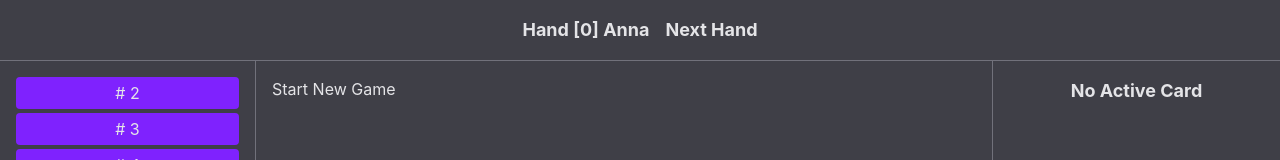
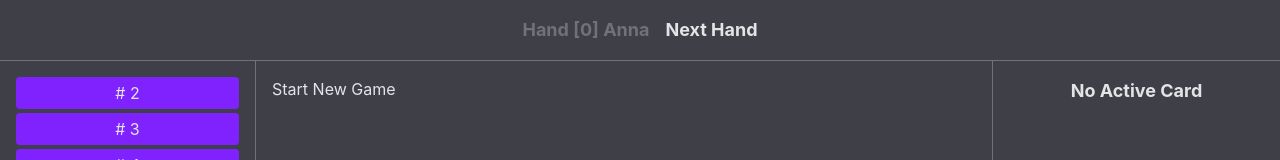
Before and after one commit to trudoholic/ccg2026, a React (Vite) app: page / in a window 1280 px wide. Shown: the top 160 px of the page. Built offline with nearby package versions, Linux system fonts and the light colour scheme.

Commit message:
isTurnOn 2

```diff
--- a/src/components/HeaderView.tsx
+++ b/src/components/HeaderView.tsx
@@ -15,7 +15,9 @@ function HeaderView() {
 
   return (
     <div className="flex gap-4 mx-auto justify-center">
-      <p className={`font-bold text-lg select-none`}>{`Hand [${handIdx}] ${playerNames[handIdx]}`}</p>
+      <p className={`font-bold text-lg select-none text-zinc-500`}>
+        {`Hand [${handIdx}] ${playerNames[handIdx]}`}
+      </p>
 
       {isTurnOn()? (
         <>
--- a/src/components/MainControls.tsx
+++ b/src/components/MainControls.tsx
@@ -1,4 +1,7 @@
-import {useFlowStore, phaseNames, isBeatOn, isPhaseOn} from "../store/useFlowStore"
+import {
+  useFlowStore, phaseNames,
+  isBeatOn, isPhaseOn, isTurnOn
+} from "../store/useFlowStore"
 import {usePlayersStore} from "../store/usePlayersStore"
 import {useDeckStore} from "../store/useDeckStore"
 import {Button} from "./Button"
@@ -7,7 +10,6 @@ function MainControls() {
   const nPlayers = useFlowStore(s => s.nPlayers)
   const turnIdx = useFlowStore(s => s.turnIdx)
   const phaseIdx = useFlowStore(s => s.phaseIdx)
-  const turnCnt = useFlowStore(s => s.turnCnt)
   const beatCnt = useFlowStore(s => s.beatCnt)
 
   const setPlayers = useFlowStore(s => s.setPlayers)
@@ -16,7 +18,6 @@ function MainControls() {
   const nextTurnIdx = useFlowStore(s => s.nextTurnIdx)
   const nextPhaseIdx = useFlowStore(s => s.nextPhaseIdx)
   const nextBeatCnt = useFlowStore(s => s.nextBeatCnt)
-  // const nextBeat = useFlowStore(s => s.nextBeat)
 
   const players = usePlayersStore(s => s.players)
   const createPlayers = usePlayersStore(s => s.createPlayers)
@@ -88,24 +89,14 @@ function MainControls() {
         <>
           <Button onClick={endGame}>New Game</Button>
           <div className="h-1" />
-          {
-            turnCnt === nPlayers? (
-              <Button onClick={nextHandIdx} variant={"green"}>Next Hand</Button>
-            // ): phaseIdx === phaseNames.length? (
-            //   <Button onClick={nextTurn} variant={"green"}>Next Turn</Button>
-            ): (
-              <>
-                {/*<Button onClick={nextBeat} variant={"green"}>Next Beat</Button>*/}
-                {/*<div className="h-1" />*/}
           <Button onClick={drawCard} variant={"red"} disabled={!drawPile.length}>Draw</Button>
           <Button onClick={dropCard} variant={"red"} disabled={!isValidDrop(idActive)}>Drop</Button>
           <Button onClick={reshuffle} variant={"red"} disabled={drawPile.length > 0 || !dropPile.length}>
             Reshuffle
           </Button>
           <div className="h-1" />
-                {/*<p className={`font-bold text-lg select-none`}>{`?? ${isBeatOn()}`}</p>*/}
-
           {
+            isTurnOn()? (
               isPhaseOn()? (
                 isBeatOn()? (
                   <Button onClick={nextBeatCnt} variant={"green"}>{`${phaseNames[phaseIdx]} ${beatCnt}`}</Button>
@@ -115,8 +106,8 @@ function MainControls() {
               ): (
                 <Button onClick={nextTurn} variant={"green"}>Next Turn</Button>
               )
-                }
-              </>
+            ): (
+              <Button onClick={nextHandIdx} variant={"green"}>Next Hand</Button>
             )
           }
         </>
```
Lines whose indentation alone changed are shown as unchanged.
